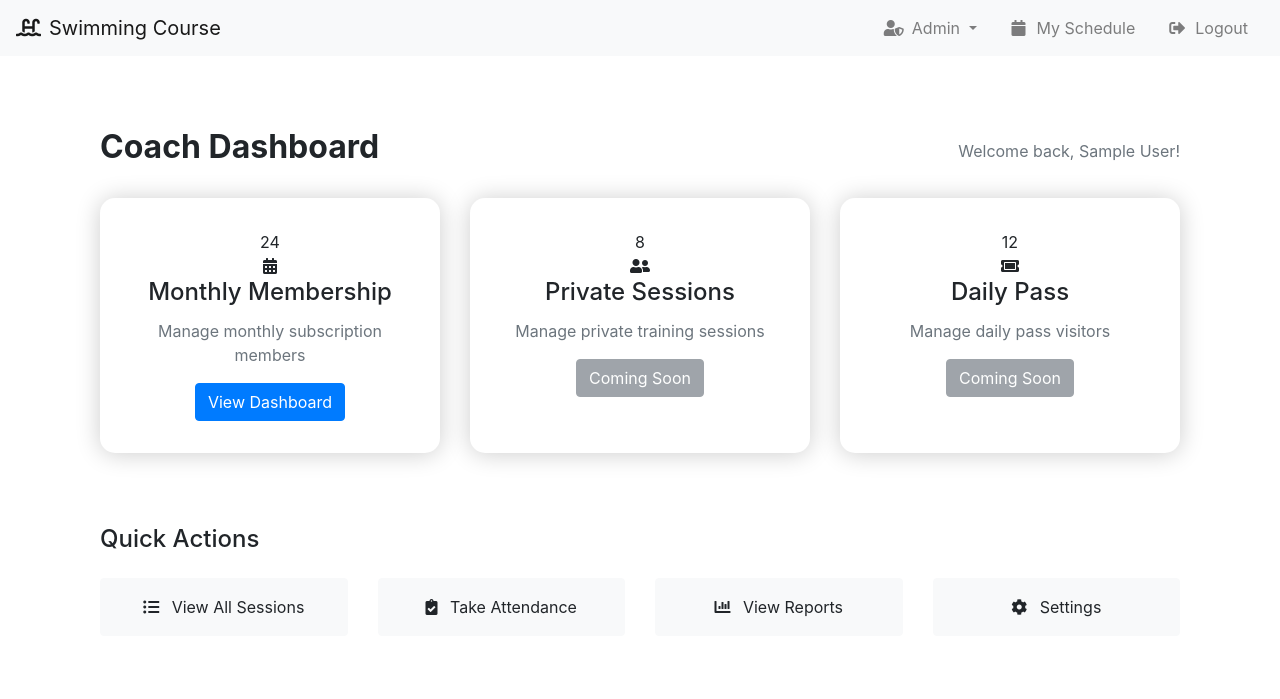
After one commit to walidata48/v4, a Flask app: page /coach/super_dashboard in a window 1280 px wide. The commit adds this page. Shown: the top 699 px of the page. Run offline with Flask 3, Linux system fonts and the light colour scheme; the visitor is signed in with stand-in values (Sample User, id 1); tables that the repository leaves empty hold one stand-in row (values such as "Sample post"); some libraries are stand-ins or nearby versions.

Commit message:
new design for base

```diff
--- a/app.py
+++ b/app.py
@@ -513,6 +513,32 @@ def edit_registration(registration_id):
                          registration=registration,
                          sessions=available_sessions)
 
+@app.route('/coach/super_dashboard')
+def coach_super_dashboard():
+    if 'user_id' not in session or not session.get('is_coach'):
+        return redirect(url_for('login'))
+
+    user = User.query.get(session['user_id'])
+    return render_template('coach_super_dashboard.html', user=user)
+
+@app.route('/coach/members')
+def manage_members():
+    if 'user_id' not in session or not session.get('is_coach'):
+        return redirect(url_for('login'))
+    return render_template('manage_members.html')
+
+@app.route('/coach/reports')
+def view_reports():
+    if 'user_id' not in session or not session.get('is_coach'):
+        return redirect(url_for('login'))
+    return render_template('reports.html')
+
+@app.route('/coach/settings')
+def coach_settings():
+    if 'user_id' not in session or not session.get('is_coach'):
+        return redirect(url_for('login'))
+    return render_template('coach_settings.html')
+
 if __name__ == '__main__':
     with app.app_context():
         db.create_all()
--- a/static/css/styles.css
+++ b/static/css/styles.css
@@ -5,7 +5,7 @@
     border: none;
     border-radius: 15px;
     overflow: hidden;
-
+    box-shadow: 0 1px 25px rgba(0,0,0,0.2);
 }
 
 .membership-card:hover {
@@ -65,3 +65,33 @@
     border-radius: 15px;
     font-size: 0.8rem;
 }
+
+.navbar-nav .nav-item .nav-link {
+    padding: 0.5rem 1rem;
+    transition: all 0.3s ease;
+}
+
+.navbar-nav .nav-item .nav-link:hover {
+    background-color: rgba(0,0,0,0.05);
+    border-radius: 4px;
+}
+
+.dropdown-menu {
+    border: none;
+    box-shadow: 0 2px 15px rgba(0,0,0,0.1);
+}
+
+.dropdown-item {
+    padding: 0.5rem 1.5rem;
+    transition: all 0.2s ease;
+}
+
+.dropdown-item:hover {
+    background-color: #f8f9fa;
+    padding-left: 1.7rem;
+}
+
+.nav-icon {
+    margin-right: 0.5rem;
+    width: 20px;
+    text-align: center;}
--- a/templates/base.html
+++ b/templates/base.html
@@ -6,33 +6,83 @@
     <link href="https://stackpath.bootstrapcdn.com/bootstrap/4.5.2/css/bootstrap.min.css" rel="stylesheet">
     <link rel="stylesheet" href="https://cdnjs.cloudflare.com/ajax/libs/font-awesome/5.15.4/css/all.min.css">
     <link href="{{ url_for('static', filename='css/styles.css') }}" rel="stylesheet">
+
     <title>Swimming Training Course</title>
 </head>
 <body>
     <nav class="navbar navbar-expand-lg navbar-light bg-light">
-        <a class="navbar-brand" href="{{ url_for('home') }}">Swimming Course</a>
-        <div class="collapse navbar-collapse">
+        <a class="navbar-brand" href="{{ url_for('home') }}">
+            <i class="fas fa-swimming-pool mr-2"></i>Swimming Course
+        </a>
+        <button class="navbar-toggler" type="button" data-toggle="collapse" data-target="#navbarContent">
+            <span class="navbar-toggler-icon"></span>
+        </button>
+
+        <div class="collapse navbar-collapse" id="navbarContent">
             <ul class="navbar-nav ml-auto">
                 {% if session.get('user_id') %}
+                    {% if session.get('is_coach') %}
+                        <li class="nav-item dropdown">
+                            <a class="nav-link dropdown-toggle" href="#" id="adminDropdown" role="button"
+                               data-toggle="dropdown">
+                                <i class="fas fa-user-shield nav-icon"></i>Admin
+                            </a>
+                            <div class="dropdown-menu">
+                                <a class="dropdown-item" href="{{ url_for('coach_super_dashboard') }}">
+                                    <i class="fas fa-tachometer-alt nav-icon"></i>Dashboard
+                                </a>
+                                <a class="dropdown-item" href="{{ url_for('coach_sessions') }}">
+                                    <i class="fas fa-calendar-alt nav-icon"></i>Manage Sessions
+                                </a>
+                                <a class="dropdown-item" href="{{ url_for('check_users') }}">
+                                    <i class="fas fa-clipboard-check nav-icon"></i>Take Attendance
+                                </a>
+                                <div class="dropdown-divider"></div>
+                                <a class="dropdown-item" href="#">
+                                    <i class="fas fa-users nav-icon"></i>Manage Members
+                                </a>
+                                <a class="dropdown-item" href="#">
+                                    <i class="fas fa-chart-line nav-icon"></i>Reports
+                                </a>
+                                <a class="dropdown-item" href="#">
+                                    <i class="fas fa-cog nav-icon"></i>Settings
+                                </a>
+                            </div>
+                        </li>
+                    {% endif %}
                     <li class="nav-item">
-                        <a class="nav-link" href="{{ url_for('dashboard') }}">Dashboard</a>
+                        <a class="nav-link" href="{{ url_for('view_schedule') }}">
+                            <i class="fas fa-calendar nav-icon"></i>My Schedule
+                        </a>
                     </li>
                     <li class="nav-item">
-                        <a class="nav-link" href="{{ url_for('logout') }}">Logout</a>
+                        <a class="nav-link" href="{{ url_for('logout') }}">
+                            <i class="fas fa-sign-out-alt nav-icon"></i>Logout
+                        </a>
                     </li>
                 {% else %}
                     <li class="nav-item">
-                        <a class="nav-link" href="{{ url_for('login') }}">Login</a>
+                        <a class="nav-link" href="{{ url_for('login') }}">
+                            <i class="fas fa-sign-in-alt nav-icon"></i>Login
+                        </a>
                     </li>
                     <li class="nav-item">
-                        <a class="nav-link" href="{{ url_for('register') }}">Register</a>
+                        <a class="nav-link" href="{{ url_for('register') }}">
+                            <i class="fas fa-user-plus nav-icon"></i>Register
+                        </a>
                     </li>
                 {% endif %}
             </ul>
         </div>
     </nav>
-    <div class="container">
+
+    <div class="container mt-4">
         {% block content %}{% endblock %}
     </div>
+
+    <!-- Bootstrap JS and dependencies -->
+    <script src="https://code.jquery.com/jquery-3.5.1.slim.min.js"></script>
+    <script src="https://cdn.jsdelivr.net/npm/@popperjs/core@2.5.4/dist/umd/popper.min.js"></script>
+    <script src="https://stackpath.bootstrapcdn.com/bootstrap/4.5.2/js/bootstrap.min.js"></script>
 </body>
 </html>
--- /dev/null
+++ b/templates/coach_super_dashboard.html
@@ -0,0 +1,105 @@
+{% extends "base.html" %}
+
+
+{% block content %}
+<div class="container py-5">
+    <!-- Header Section -->
+    <div class="d-flex justify-content-between align-items-center mb-4">
+        <h2 class="font-weight-bold">Coach Dashboard</h2>
+        <div class="text-muted">
+            Welcome back, {{ user.name }}!
+        </div>
+    </div>
+
+    <!-- Membership Type Cards -->
+    <div class="row mb-5">
+        <!-- Monthly Membership Card -->
+        <div class="col-md-4 mb-4">
+            <div class="card membership-card active-card h-100">
+                <div class="card-body text-center">
+                    <div class="stats-badge">24</div>
+                    <i class="fas fa-calendar-alt card-icon"></i>
+                    <h4 class="card-title">Monthly Membership</h4>
+                    <p class="card-text text-muted">Manage monthly subscription members</p>
+                    <div class="mt-3">
+                        <a href="{{ url_for('dashboard') }}" class="btn btn-primary action-button">
+                            View Dashboard
+                        </a>
+                    </div>
+                </div>
+            </div>
+        </div>
+
+        <!-- Private Session Card -->
+        <div class="col-md-4 mb-4">
+            <div class="card membership-card inactive-card h-100">
+                <div class="card-body text-center">
+                    <div class="stats-badge">8</div>
+                    <i class="fas fa-user-friends card-icon"></i>
+                    <h4 class="card-title">Private Sessions</h4>
+                    <p class="card-text text-muted">Manage private training sessions</p>
+                    <div class="mt-3">
+                        <button class="btn btn-secondary action-button" disabled>
+                            Coming Soon
+                        </button>
+                    </div>
+                </div>
+            </div>
+        </div>
+
+        <!-- Daily Pass Card -->
+        <div class="col-md-4 mb-4">
+            <div class="card membership-card inactive-card h-100">
+                <div class="card-body text-center">
+                    <div class="stats-badge">12</div>
+                    <i class="fas fa-ticket-alt card-icon"></i>
+                    <h4 class="card-title">Daily Pass</h4>
+                    <p class="card-text text-muted">Manage daily pass visitors</p>
+                    <div class="mt-3">
+                        <button class="btn btn-secondary action-button" disabled>
+                            Coming Soon
+                        </button>
+                    </div>
+                </div>
+            </div>
+        </div>
+    </div>
+
+    <!-- Quick Actions Section -->
+    <div class="quick-actions">
+        <h4 class="mb-4">Quick Actions</h4>
+        <div class="row">
+            <div class="col-md-3 mb-3">
+                <a href="{{ url_for('coach_sessions') }}" class="btn btn-light btn-block action-button p-3">
+                    <i class="fas fa-list-ul mr-2"></i>
+                    View All Sessions
+                </a>
+            </div>
+            <div class="col-md-3 mb-3">
+                <a href="{{ url_for('check_users') }}" class="btn btn-light btn-block action-button p-3">
+                    <i class="fas fa-clipboard-check mr-2"></i>
+                    Take Attendance
+                </a>
+            </div>
+            <div class="col-md-3 mb-3">
+                <a href="#" class="btn btn-light btn-block action-button p-3">
+                    <i class="fas fa-chart-bar mr-2"></i>
+                    View Reports
+                </a>
+            </div>
+            <div class="col-md-3 mb-3">
+                <a href="#" class="btn btn-light btn-block action-button p-3">
+                    <i class="fas fa-cog mr-2"></i>
+                    Settings
+                </a>
+            </div>
+        </div>
+    </div>
+</div>
+{% endblock %}
+
+{% block scripts %}
+<script>
+    // Add any JavaScript functionality here
+</script>
+{% endblock %}
```
